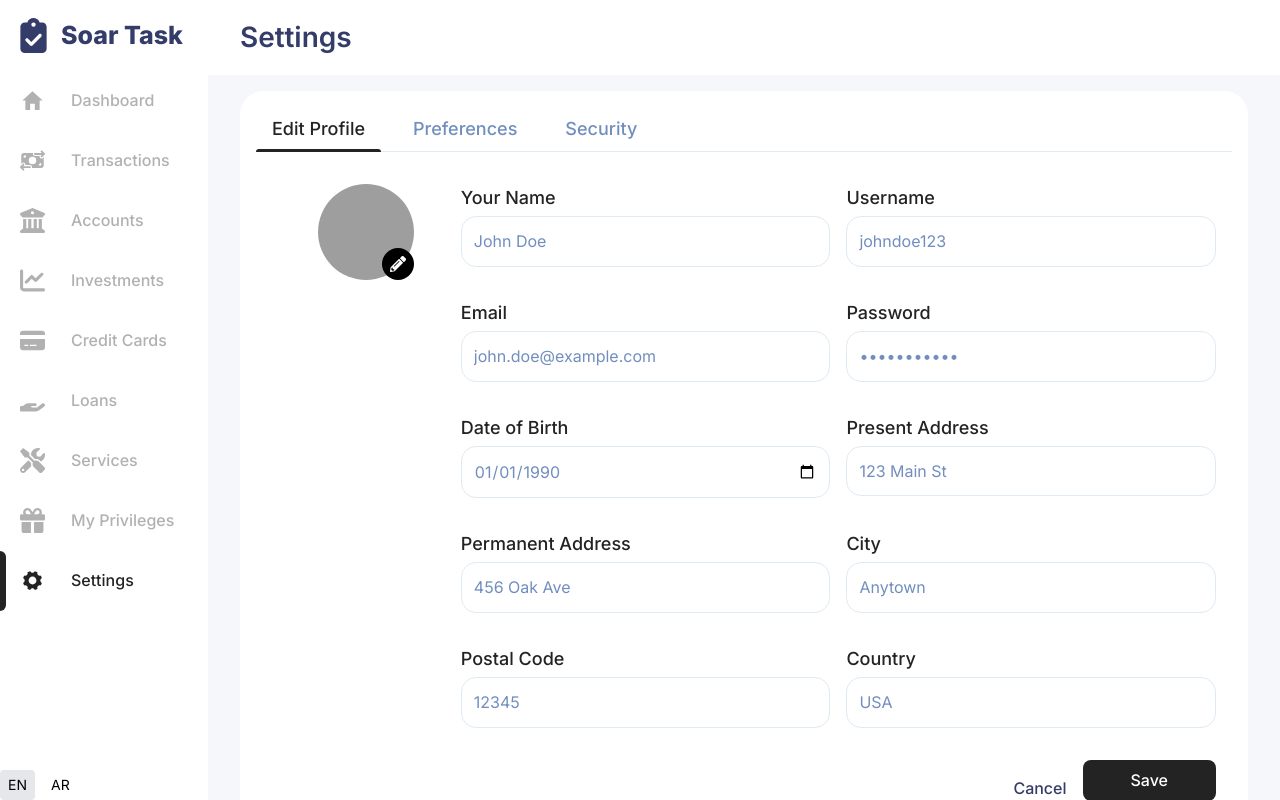
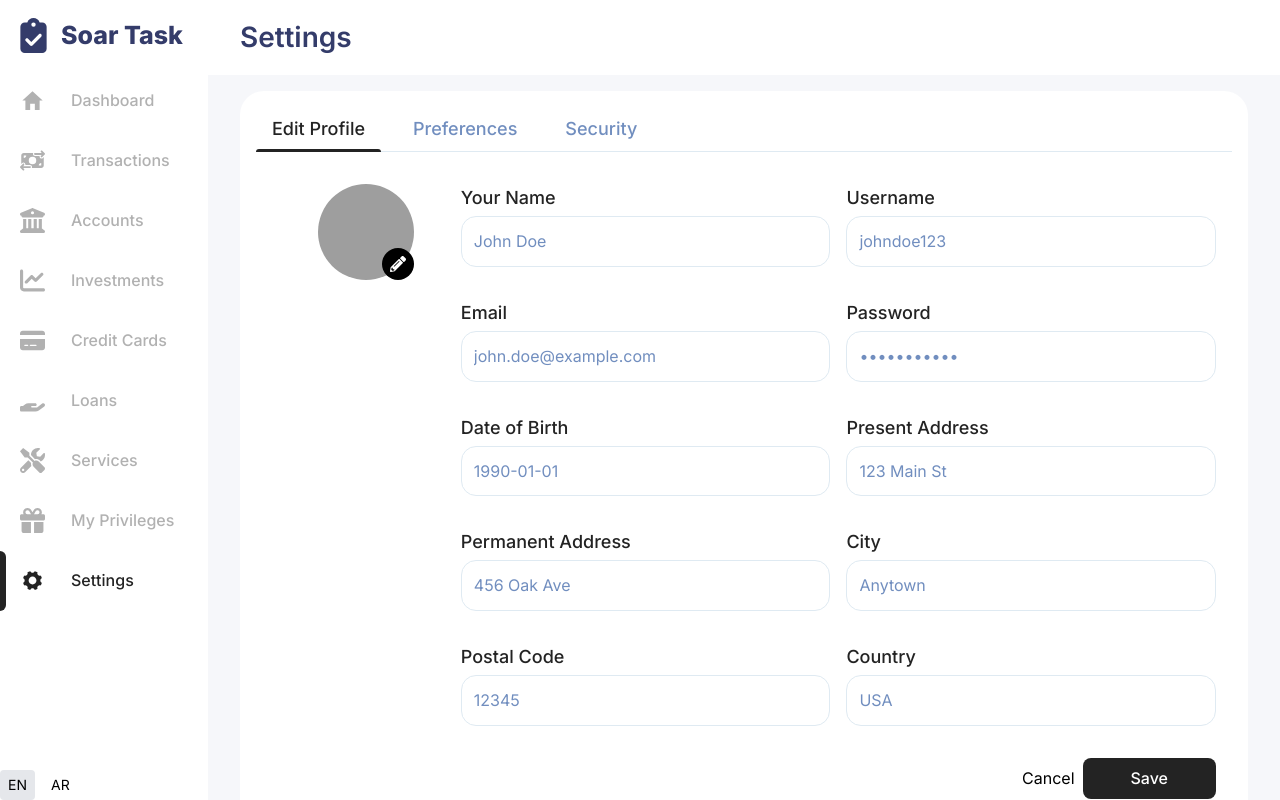
Before and after one commit to mubashir-irfan/soar_assessment_poc, a React (Create React App) app: page /settings in a window 1280 px wide. Both pictures are taken after a click on the button "Edit". Built offline with nearby package versions, Linux system fonts and the light colour scheme; grey boxes are pictures that could not be loaded.

Commit message:
settings hook form
Signed-off-by: Muhammad Mubashir Irfan <mubashir.irfan37@gmail.com>

```diff
--- a/src/Settings/EditProfile.tsx
+++ b/src/Settings/EditProfile.tsx
@@ -1,26 +1,27 @@
-// src/components/EditProfile.tsx
-
 import React, { useState, useEffect } from 'react';
-import { useForm } from 'react-hook-form';
+import { useForm, Controller } from 'react-hook-form';
 import { useTranslation } from 'react-i18next';
 import { UserProfile } from '../types';
 import { FaPencilAlt } from 'react-icons/fa';
-import { FormInput, Button, TextButton } from '../components';
+import { FormInput, Button } from '../components';
 import { mockDataService } from '../services/mockData';
+import { required, validEmail } from '../utils';
 
 function EditProfile() {
   const { t } = useTranslation();
-  const { register, handleSubmit, formState: { errors } } = useForm();
   const [userProfile, setUserProfile] = useState<UserProfile | null>(null);
   const [stagedProfile, setStagedProfile] = useState<UserProfile | null>(null);
   const [isEditing, setIsEditing] = useState(false);
+
+  const { control, handleSubmit, formState: { errors }, reset } = useForm<UserProfile>();
 
   useEffect(() => {
     mockDataService.getUserProfile().then((profile: UserProfile) => {
       setUserProfile(profile);
       setStagedProfile(profile);
+      reset(profile);
     });
-  }, []);
+  }, [reset]);
 
   const handleImageChange = (e: React.ChangeEvent<HTMLInputElement>) => {
     const file = e.target.files?.[0];
@@ -33,39 +34,29 @@ function EditProfile() {
     }
   };
 
-  const handleEdit = () => {
-    setIsEditing(true);
-  };
-
-  const handleSave = () => {
-    console.log('handle save', stagedProfile, userProfile);
-    if (stagedProfile) {
-      setUserProfile(stagedProfile);
+  const handleEdit = () => setIsEditing(true);
+  const handleCancel = () => {
+    console.log('onCancel', userProfile)
+    if (userProfile) {
+      setStagedProfile(userProfile);
+      reset(userProfile)
       setIsEditing(false);
     }
   };
 
-  const handleCancel = () => {
-    if (userProfile) {
-      setStagedProfile(userProfile);
+  const onValidSubmit = (data: UserProfile) => {
+    setUserProfile(data);
     setIsEditing(false);
-    }
   };
 
-  if (!stagedProfile) {
-    return <div>Loading...</div>;
-  }
+  if (!stagedProfile) return <div>Loading...</div>;
 
   return (
-    <form onSubmit={handleSubmit(() => { })} className="w-full">
+    <form onSubmit={handleSubmit(onValidSubmit)} className="w-full no-scrollbar">
       <div className="md:grid md:grid-cols-[20%_80%] items-start">
         <div className="flex flex-col items-center mb-4 md:mb-0">
           <div className="relative">
-            <img
-              src={stagedProfile.avatarURL || 'https://via.placeholder.com/100'}
-              alt="Profile"
-              className="rounded-full w-24 h-24 object-cover"
-            />
+            <img src={stagedProfile.avatarURL || 'https://via.placeholder.com/100'} alt="Profile" className="rounded-full w-24 h-24 object-cover" />
             {isEditing && (
               <label htmlFor="image-upload" className="absolute bottom-0 right-0 cursor-pointer">
                 <div className="bg-black rounded-full p-2">
@@ -73,133 +64,55 @@ function EditProfile() {
                 </div>
               </label>
             )}
-            <input
-              id="image-upload"
-              type="file"
-              accept="image/*"
-              className="hidden"
-              onChange={handleImageChange}
-            />
+            <input id="image-upload" type="file" accept="image/*" className="hidden" onChange={handleImageChange} />
           </div>
         </div>
         <div className="md:grid md:grid-cols-2 md:gap-4">
-          <div className="mb-4 md:mb-0">
+          {["name", "userName", "email", "password"].map((field) => (
+            <div key={field} className="mb-4 md:mb-0">
+              <Controller
+                name={field as keyof UserProfile}
+                control={control}
+                rules={{ required: t(`settings.editProfile.${field}Required`) }}
+                render={({ field: controllerField }) => (
                   <FormInput
-              label={t('settings.editProfile.name')}
-              value={stagedProfile.name}
-              onChange={(e) => isEditing && setStagedProfile({ ...stagedProfile, name: e.target.value })}
-              error={errors.name?.message}
-              id="name"
-              aria-describedby="name-error"
-              aria-invalid={!!errors.name}
+                    label={t(`settings.editProfile.${field}`)}
+                    id={field}
+                    type={field === "password" ? "password" : "text"}
+                    error={errors[field as keyof UserProfile]?.message}
                     readOnly={!isEditing}
+                    {...controllerField}
+                  />
+                )}
               />
             </div>
-          <div className="mb-4 md:mb-0">
+          ))}
+          {["dateOfBirth", "presentAddress", "permanentAddress", "city", "postalCode", "country"].map((field) => (
+            <div key={field} className="mb-4 md:mb-0">
+              <Controller
+                name={field as keyof UserProfile}
+                control={control}
+                render={({ field: controllerField }) => (
                   <FormInput
-              label={t('settings.editProfile.userName')}
-              value={stagedProfile.userName}
-              onChange={(e) => isEditing && setStagedProfile({ ...stagedProfile, userName: e.target.value })}
-              error={errors.userName?.message}
-              id="userName"
-              aria-describedby="userName-error"
-              aria-invalid={!!errors.userName}
+                    label={t(`settings.editProfile.${field}`)}
+                    id={field}
                     readOnly={!isEditing}
+                    {...controllerField}
+                  />
+                )}
               />
             </div>
-          <div className="mb-4 md:mb-0">
-            <FormInput
-              label={t('settings.editProfile.email')}
-              type="email"
-              value={stagedProfile.email}
-              onChange={(e) => isEditing && setStagedProfile({ ...stagedProfile, email: e.target.value })}
-              error={errors.email?.message}
-              id="email"
-              aria-describedby="email-error"
-              aria-invalid={!!errors.email}
-              readOnly={!isEditing}
-            />
-          </div>
-          <div className="mb-4 md:mb-0">
-            <FormInput
-              label={t('settings.editProfile.password')}
-              type="password"
-              value={stagedProfile.password}
-              onChange={(e) => isEditing && setStagedProfile({ ...stagedProfile, password: e.target.value })}
-              error={errors.password?.message}
-              id="password"
-              aria-describedby="password-error"
-              aria-invalid={!!errors.password}
-              readOnly={!isEditing}
-            />
-          </div>
-          <div className="mb-4 md:mb-0">
-            <FormInput
-              label={t('settings.editProfile.dateOfBirth')}
-              type="date"
-              value={stagedProfile.dateOfBirth || ""}
-              onChange={(e) => isEditing && setStagedProfile({ ...stagedProfile, dateOfBirth: e.target.value })}
-              id="dateOfBirth"
-              readOnly={!isEditing}
-            />
-          </div>
-          <div className="mb-4 md:mb-0">
-            <FormInput
-              label={t('settings.editProfile.presentAddress')}
-              value={stagedProfile.presentAddress || ""}
-              onChange={(e) => isEditing && setStagedProfile({ ...stagedProfile, presentAddress: e.target.value })}
-              id="presentAddress"
-              readOnly={!isEditing}
-            />
-          </div>
-          <div className="mb-4 md:mb-0">
-            <FormInput
-              label={t('settings.editProfile.permanentAddress')}
-              value={stagedProfile.permanentAddress || ""}
-              onChange={(e) => isEditing && setStagedProfile({ ...stagedProfile, permanentAddress: e.target.value })}
-              id="permanentAddress"
-              readOnly={!isEditing}
-            />
-          </div>
-          <div className="mb-4 md:mb-0">
-            <FormInput
-              label={t('settings.editProfile.city')}
-              value={stagedProfile.city || ""}
-              onChange={(e) => isEditing && setStagedProfile({ ...stagedProfile, city: e.target.value })}
-              id="city"
-              readOnly={!isEditing}
-            />
-          </div>
-          <div className="mb-4 md:mb-0">
-            <FormInput
-              label={t('settings.editProfile.postalCode')}
-              value={stagedProfile.postalCode || ""}
-              onChange={(e) => isEditing && setStagedProfile({ ...stagedProfile, postalCode: e.target.value })}
-              id="postalCode"
-              readOnly={!isEditing}
-            />
-          </div>
-          <div className="mb-4 md:mb-0">
-            <FormInput
-              label={t('settings.editProfile.country')}
-              value={stagedProfile.country || ""}
-              onChange={(e) => isEditing && setStagedProfile({ ...stagedProfile, country: e.target.value })}
-              id="country"
-              readOnly={!isEditing}
-            />
+          ))}
         </div>
       </div>
+      <div className="mt-4 md:text-right">
+        {isEditing ? (
+          <div className='ms-auto w-full md:w-fit flex flex-col-reverse md:flex-row gap-2'>
+            <button type="button" onClick={handleCancel} className="ml-2">Cancel</button>
+            <Button label={t('settings.editProfile.save')} type='submit' />
           </div>
-      <div className="mt-4 md:text-right ms-auto md:w-fit">
-        {isEditing ? (
-          <>
-            <div className='flex flex-col-reverse lg:flex-row gap-2 md:gap-4 items-end'>
-              <div className='mx-auto'><TextButton onClick={handleCancel}>{t('settings.editProfile.cancel')}</TextButton></div>
-              <Button label={t('settings.editProfile.save')} onClick={handleSave} className='w-full'/>
-            </div>
-          </>
         ) : (
-          <Button label="Edit" onClick={handleEdit} className='w-full' />
+          <Button label="Edit" className='w-full md:w-fit' onClick={handleEdit} />
         )}
       </div>
     </form>
--- a/src/components/FormInput.tsx
+++ b/src/components/FormInput.tsx
@@ -1,19 +1,18 @@
-// src/components/FormInput.tsx
-
-import React from 'react';
-import { FieldError, Merge, FieldErrorsImpl } from 'react-hook-form';
+import React, { useEffect, useRef } from 'react';
+import { FieldError, Merge, FieldErrorsImpl, UseFormRegisterReturn } from 'react-hook-form';
 
 interface FormInputProps {
   label: string;
   type?: 'text' | 'email' | 'password' | 'date';
   placeholder?: string;
-  value: string;
+  value: string | number | undefined;
   onChange: (e: React.ChangeEvent<HTMLInputElement>) => void;
   error?: string | FieldError | Merge<FieldError, FieldErrorsImpl<any>>;
   id: string;
   'aria-describedby'?: string;
   'aria-invalid'?: boolean;
   readOnly?: boolean;
+  defaultValue?: string | number | undefined;
 }
 
 function FormInput({
@@ -27,6 +26,7 @@ function FormInput({
   'aria-describedby': ariaDescribedBy,
   'aria-invalid': ariaInvalid,
   readOnly,
+  defaultValue
 }: FormInputProps) {
   return (
     <div className="mb-4">
@@ -42,12 +42,12 @@ function FormInput({
         placeholder={placeholder}
         value={value}
         onChange={onChange}
-        className={`w-full p-3 rounded-[15px] border border-border-light bg-white text-text-secondary placeholder:text-text-tertiary focus:outline-none focus:border-soar ${
-          readOnly ? 'bg-gray-100 dark:bg-gray-800 cursor-not-allowed' : ''
-        }`}
+        className={`w-full p-3 rounded-[15px] border border-border-light bg-white text-text-secondary placeholder:text-text-tertiary focus:outline-none focus:border-soar ${readOnly ? 'bg-gray-100 dark:bg-gray-800 cursor-not-allowed' : ''
+          }`}
         aria-describedby={ariaDescribedBy}
         aria-invalid={ariaInvalid}
         readOnly={readOnly}
+        defaultValue={defaultValue}
       />
       {error && typeof error === 'string' && (
         <p className="text-sm text-text-error mt-1" id={ariaDescribedBy}>
--- a/src/utils/index.ts
+++ b/src/utils/index.ts
@@ -15,3 +15,5 @@ export function formatCurrency(amount: number): string {
     maximumFractionDigits: 0, // Set maximum fraction digits to 0
   }).format(amount);
 }
+
+export {required, validEmail} from './validators'
--- /dev/null
+++ b/src/utils/validators.ts
@@ -0,0 +1,5 @@
+export const required = (message: string) => (value: string) =>
+  value.trim() ? undefined : message;
+
+export const validEmail = (message: string) => (value: string) =>
+  value && !/^[A-Z0-9._%+-]+@[A-Z0-9.-]+\.[A-Z]{2,4}$/i.test(value) ? message : true;
```
Lines whose indentation alone changed are shown as unchanged.
